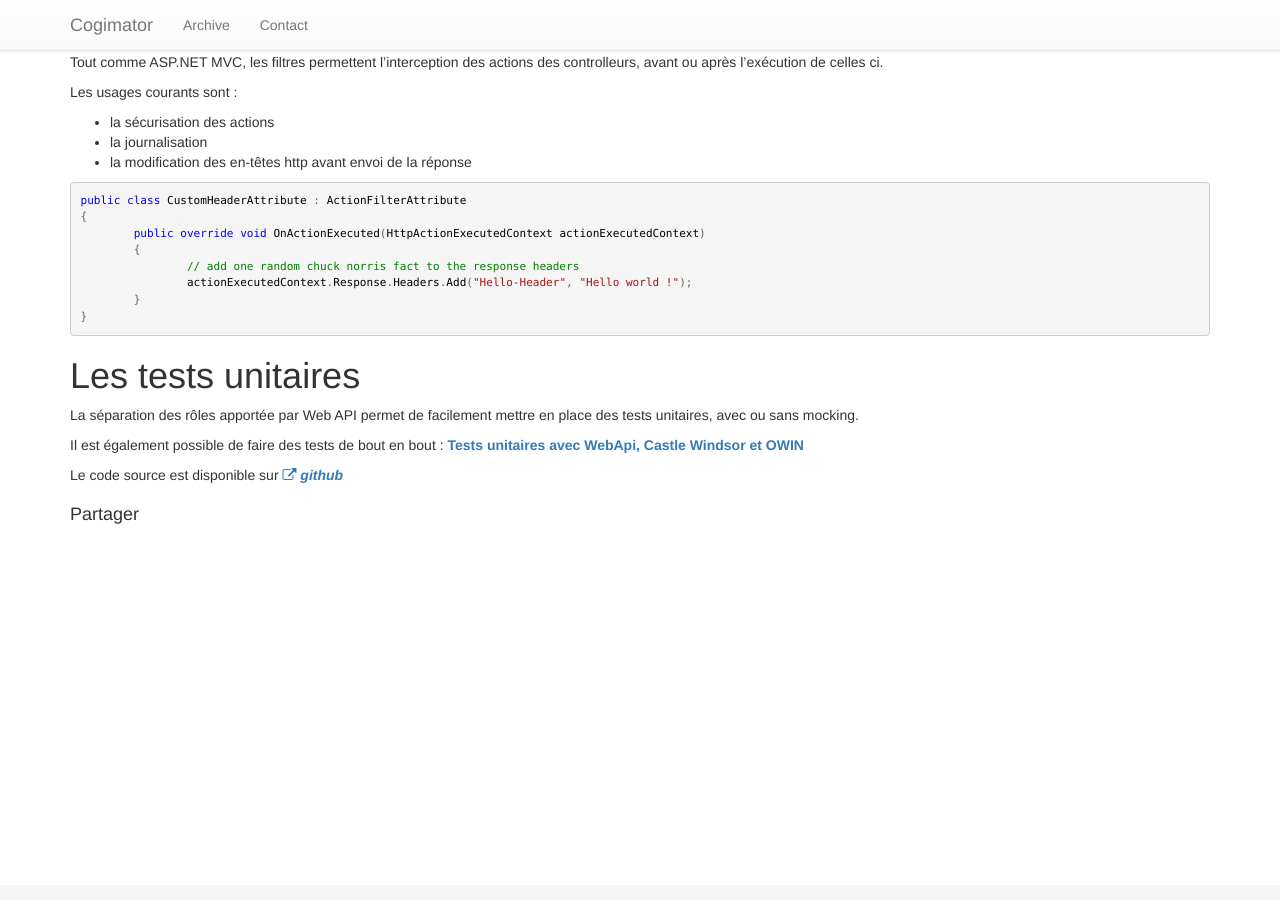
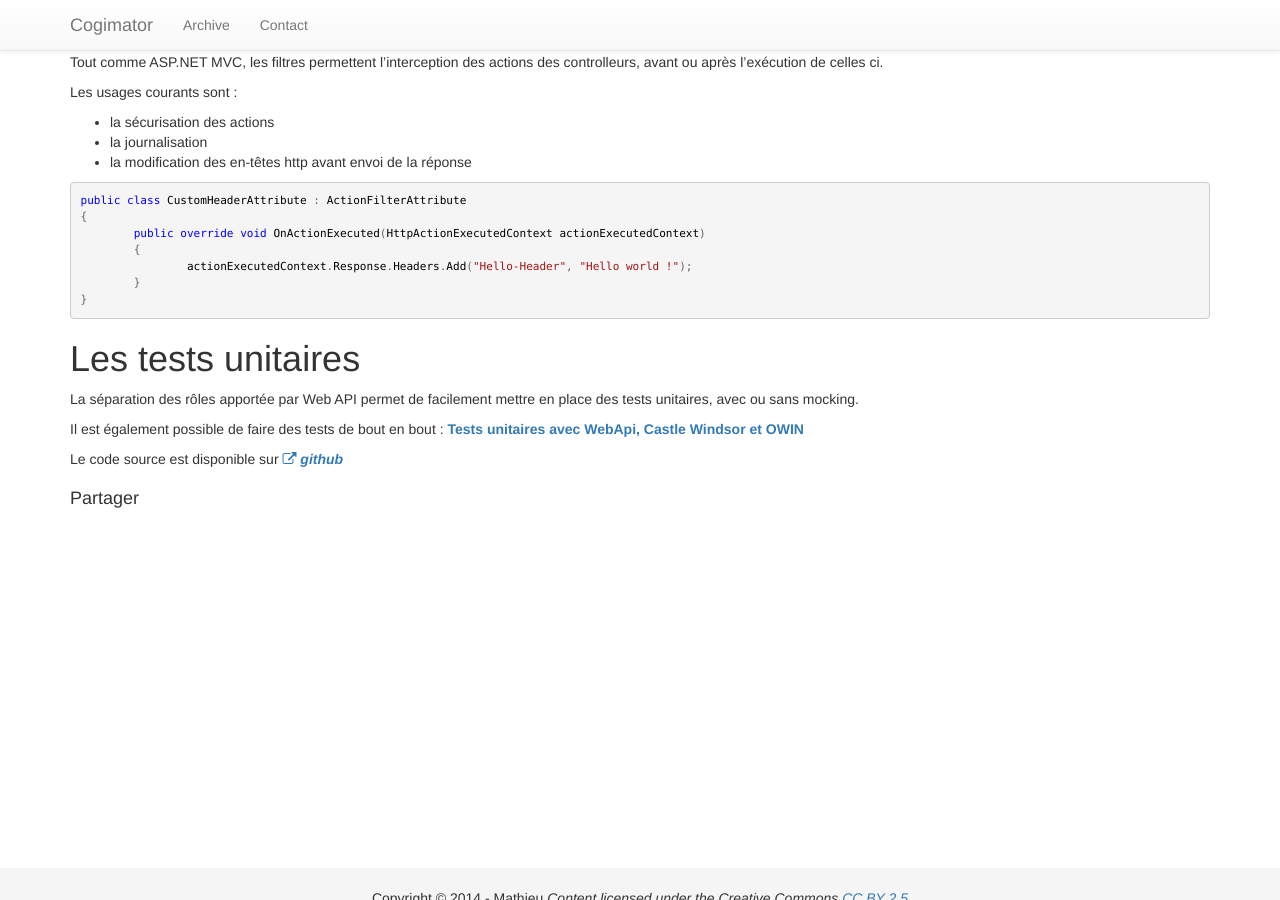
Before and after one commit to mathieubrun/mathieubrun.github.io, a Jekyll site: the page built from _posts/2014-03-05-webapi-partie-2.markdown, in a window 1280 px wide and 900 px high, scrolled down 951 px. Built offline with Jekyll 4.4.1, drawn with Linux system fonts in a browser that asks for light colours; nearby versions of some CDN libraries; Markdown is read by kramdown in place of the engine named in the settings; comment, search, counter and statistics services are not loaded.

Commit message:
Wrong comment

```diff
--- a/_posts/2014-03-05-webapi-partie-2.markdown
+++ b/_posts/2014-03-05-webapi-partie-2.markdown
@@ -61,7 +61,6 @@ public class CustomHeaderAttribute : ActionFilterAttribute
 {
 	public override void OnActionExecuted(HttpActionExecutedContext actionExecutedContext)
 	{
-		// add one random chuck norris fact to the response headers
 		actionExecutedContext.Response.Headers.Add("Hello-Header", "Hello world !");
 	}
 }
```
